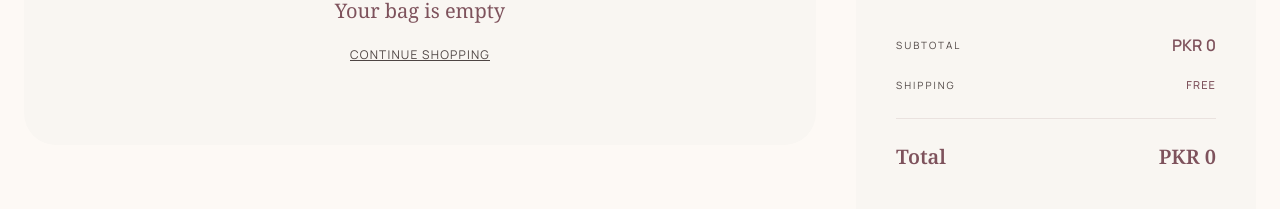
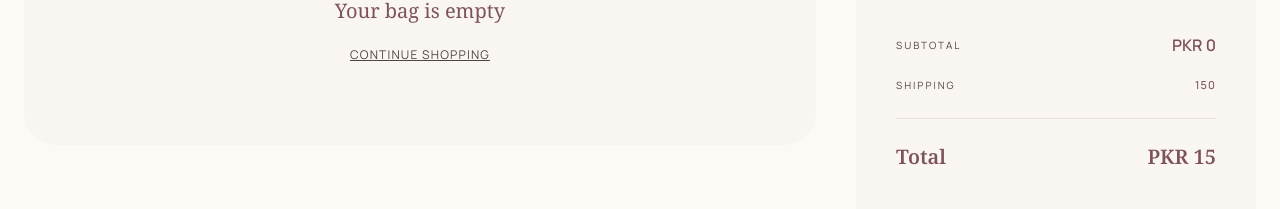
Before and after one commit to AmeerHamza6758/ahm-fragrance, a Next.js app in the folder frontend/: page /cart in a window 1280 px wide. Shown: the part 366-575 px from the top of the page. Built offline with nearby package versions, Linux system fonts and the light colour scheme; no server answers.

Commit message:
update subtotal logic

```diff
--- a/frontend/src/app/cart/page.jsx
+++ b/frontend/src/app/cart/page.jsx
@@ -32,7 +32,8 @@ export default function CartPage() {
       sum + (item.price ?? item.productId?.price ?? 0) * (item.quantity ?? 1),
     0,
   );
-  const total = subtotal - discount;
+ const deliveryCharges = 15;
+const total = subtotal + deliveryCharges - discount;
 
   if (!mounted) return <div className="min-h-screen bg-[#FDF9F5]" />;
 
@@ -191,7 +192,7 @@ export default function CartPage() {
                     Shipping
                   </span>
                   <span className="text-[#7E525C] font-medium uppercase tracking-widest text-[11px]">
-                    Free
+                    150
                   </span>
                 </div>
 
```
